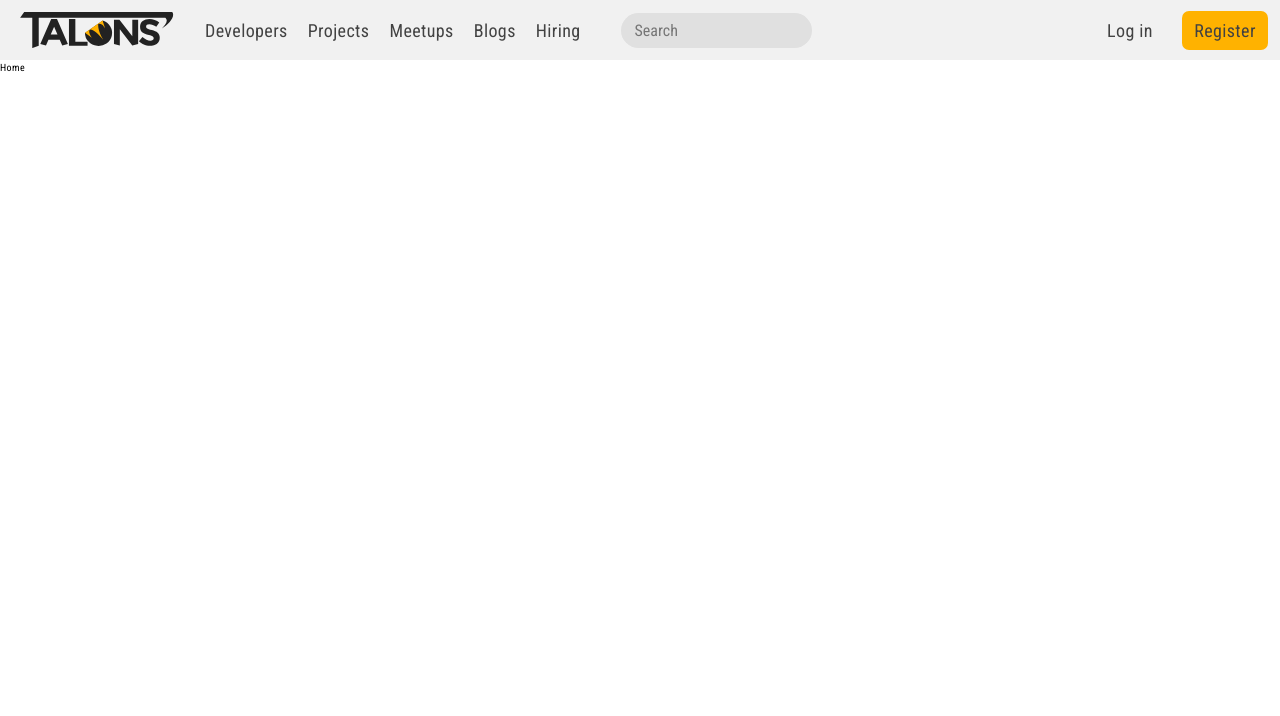
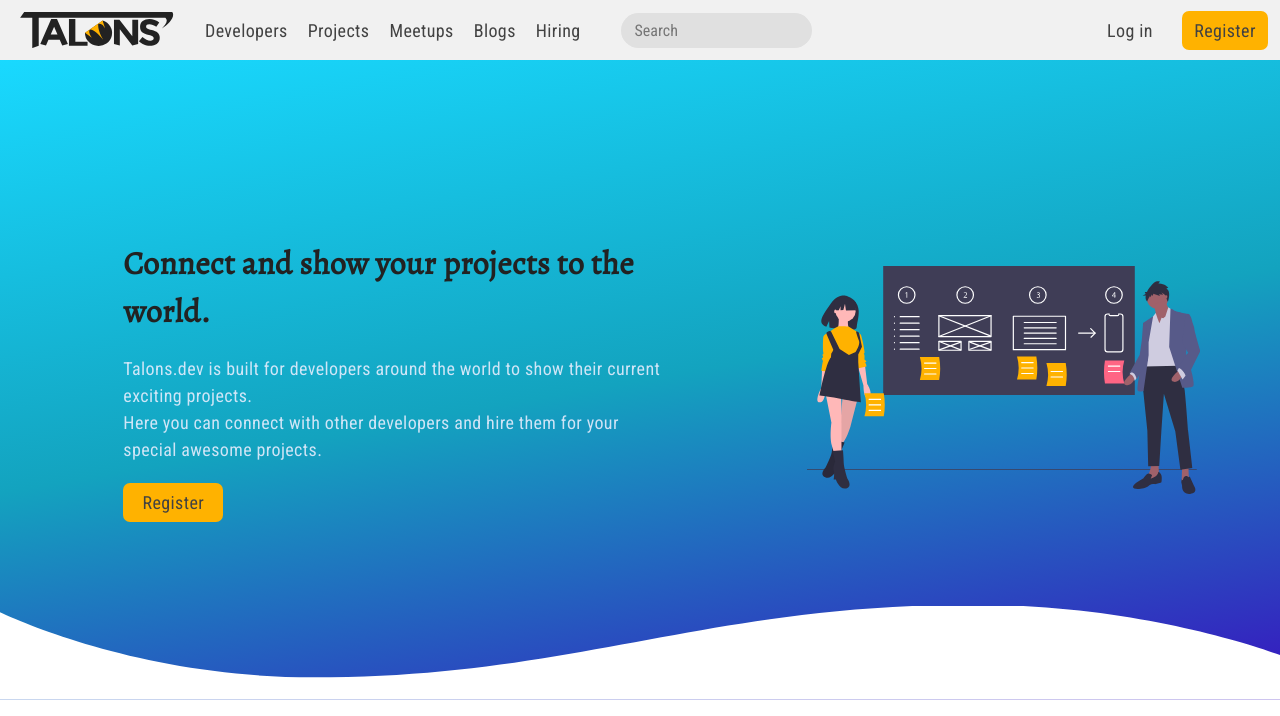
Before and after one commit to padunk/talons, a React (Create React App) app: page / in a window 1280 px wide. Shown: the top 716 px of the page. Built offline with nearby package versions, Linux system fonts and the light colour scheme.

Commit message:
adding Hero component

```diff
--- /dev/null
+++ b/src/components/Hero/Hero.tsx
@@ -0,0 +1,139 @@
+import * as React from "react";
+import styled from "styled-components";
+import { HeroSVG } from "../SVG/HeroSVG";
+import { BREAKPOINTS, COLORS, FONT_SIZES, FONT_HEADER } from "../../constants";
+import {
+  Container,
+  TabletAndUp,
+} from "../../GlobalComponents/GlobalComponents";
+import { Spacer } from "../Spacer/Spacer";
+import { Register } from "../Register/Register";
+import { SvgCurve } from "../SVG/SvgCurve";
+
+export function Hero() {
+  return (
+    <HeroContainer>
+      <SVGWrapper>
+        <HeroSVG width='100%' height='100%' />
+      </SVGWrapper>
+      <OuterWrapper>
+        <TextWrapper>
+          <HeroText>Connect and show your projects to the world.</HeroText>
+          <Spacer size='2rem' />
+          <Text>
+            Talons.dev is built for developers around the world to show their
+            current exciting projects.
+          </Text>
+          <Text>
+            Here you can connect with other developers and hire them for your
+            special awesome projects.
+          </Text>
+          <Spacer size='2rem' />
+          <Register />
+        </TextWrapper>
+      </OuterWrapper>
+      <TabletAndUp>
+        <StyledSvgCurve />
+      </TabletAndUp>
+    </HeroContainer>
+  );
+}
+
+const StyledSvgCurve = styled(SvgCurve)`
+  position: absolute;
+  bottom: 0;
+  fill: white;
+  transform: rotateY(180deg);
+`;
+
+const Text = styled.p`
+  font-size: ${FONT_SIZES.md};
+  color: ${COLORS.whiteAlpha};
+
+  @media ${BREAKPOINTS.lg} {
+    font-size: ${FONT_SIZES.mdMax};
+  }
+`;
+
+const HeroText = styled.h2`
+  font-size: ${FONT_SIZES.xl};
+  font-family: ${FONT_HEADER};
+  color: ${COLORS.black};
+
+  @media ${BREAKPOINTS.lg} {
+    font-size: ${FONT_SIZES.xxl};
+  }
+`;
+
+const TextWrapper = styled.div`
+  padding: 3rem;
+  text-align: center;
+  max-width: 60rem;
+
+  @media ${BREAKPOINTS.md} {
+    display: flex;
+    flex-direction: column;
+    justify-content: center;
+    text-align: left;
+  }
+`;
+
+const OuterWrapper = styled.div`
+  background: linear-gradient(
+    150deg,
+    ${COLORS.secondaryLight},
+    ${COLORS.tertiaryMedLight}
+  );
+  width: 80%;
+  margin: 0 auto;
+  margin-top: -7rem;
+  border-radius: 1rem;
+  display: flex;
+  justify-content: center;
+  align-items: center;
+
+  @media ${BREAKPOINTS.xs} {
+    margin-top: -4rem;
+  }
+
+  @media ${BREAKPOINTS.sm} {
+    margin-top: -2rem;
+  }
+
+  @media ${BREAKPOINTS.md} {
+    background: transparent;
+    margin-top: 0;
+    order: 1;
+    flex: 2 1;
+  }
+`;
+
+const SVGWrapper = styled.div`
+  height: 60vh;
+  padding: 0 2rem;
+
+  @media ${BREAKPOINTS.md} {
+    height: auto;
+    order: 2;
+    flex: 1 1;
+  }
+
+  @media ${BREAKPOINTS.lg} {
+    padding-right: 8rem;
+  }
+`;
+
+const HeroContainer = styled(Container)`
+  position: relative;
+
+  @media ${BREAKPOINTS.md} {
+    height: 80vh;
+    display: flex;
+    background: linear-gradient(
+      170deg,
+      ${COLORS.secondaryLight},
+      ${COLORS.secondaryMedLight},
+      ${COLORS.tertiaryMedLight}
+    );
+  }
+`;
--- a/src/components/Home/Home.tsx
+++ b/src/components/Home/Home.tsx
@@ -1,9 +1,10 @@
-import * as React from 'react'
+import * as React from "react";
+import { Hero } from "../Hero/Hero";
 
 export function Home() {
   return (
     <div>
-      Home
+      <Hero />
     </div>
-  )
+  );
 }
```
